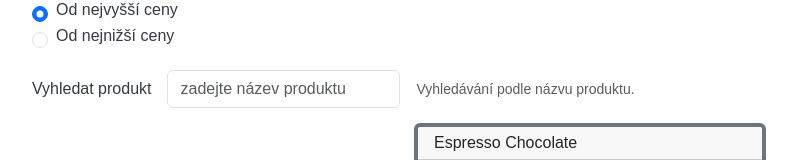
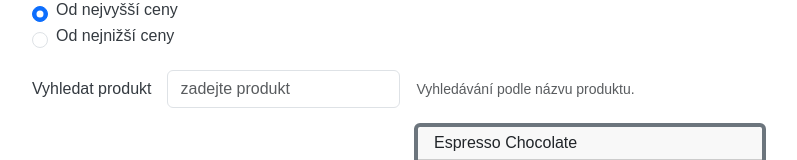
Before and after one commit to BenjaminCerninak/react-coffee-task, a React (Create React App) app: page / in a window 1280 px wide. Shown: the part 423-583 px from the top of the page, without its empty margins (50-847 px from the left). Built offline with nearby package versions, Linux system fonts and the light colour scheme.

Commit message:
change label in searchfield

```diff
--- a/src/SearchField.js
+++ b/src/SearchField.js
@@ -15,7 +15,7 @@ export function SearchField({ setProductName, productName }) {
           <input
             onChange={(e) => handleOnChangeSearch(e)}
             type="text"
-            placeholder="zadejte název produktu"
+            placeholder="zadejte produkt"
             value={productName}
             className="form-control"
           ></input>{" "}
```
